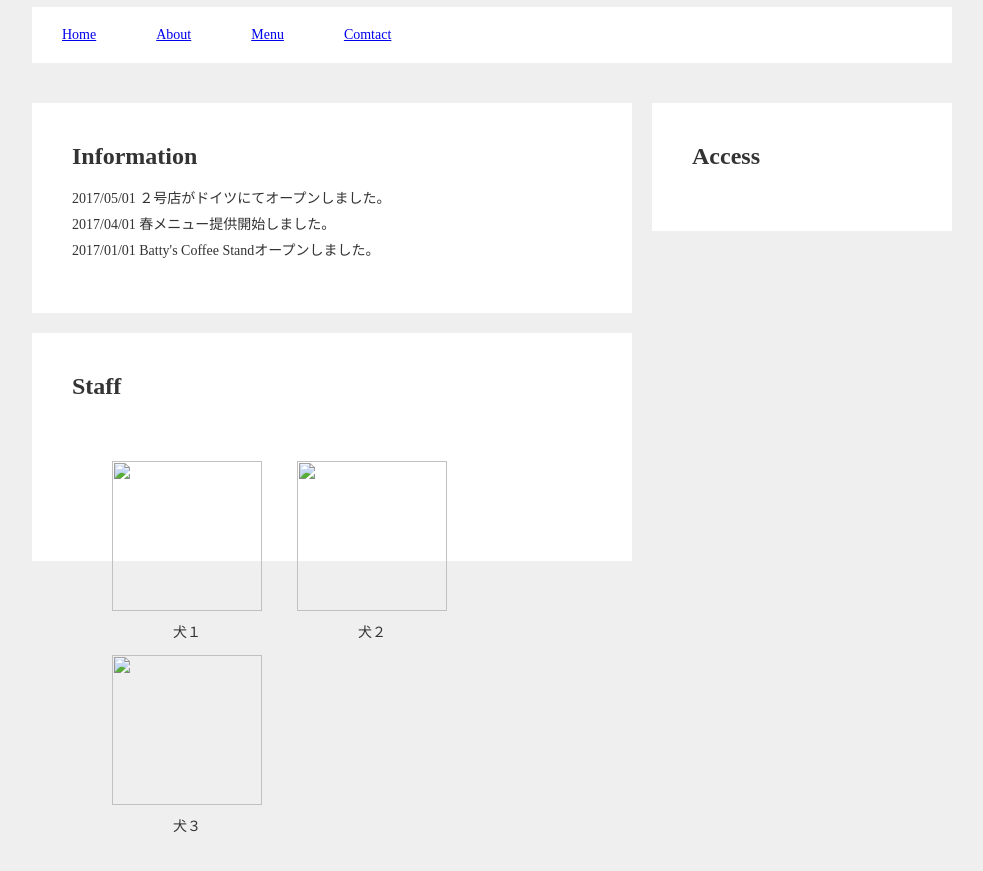
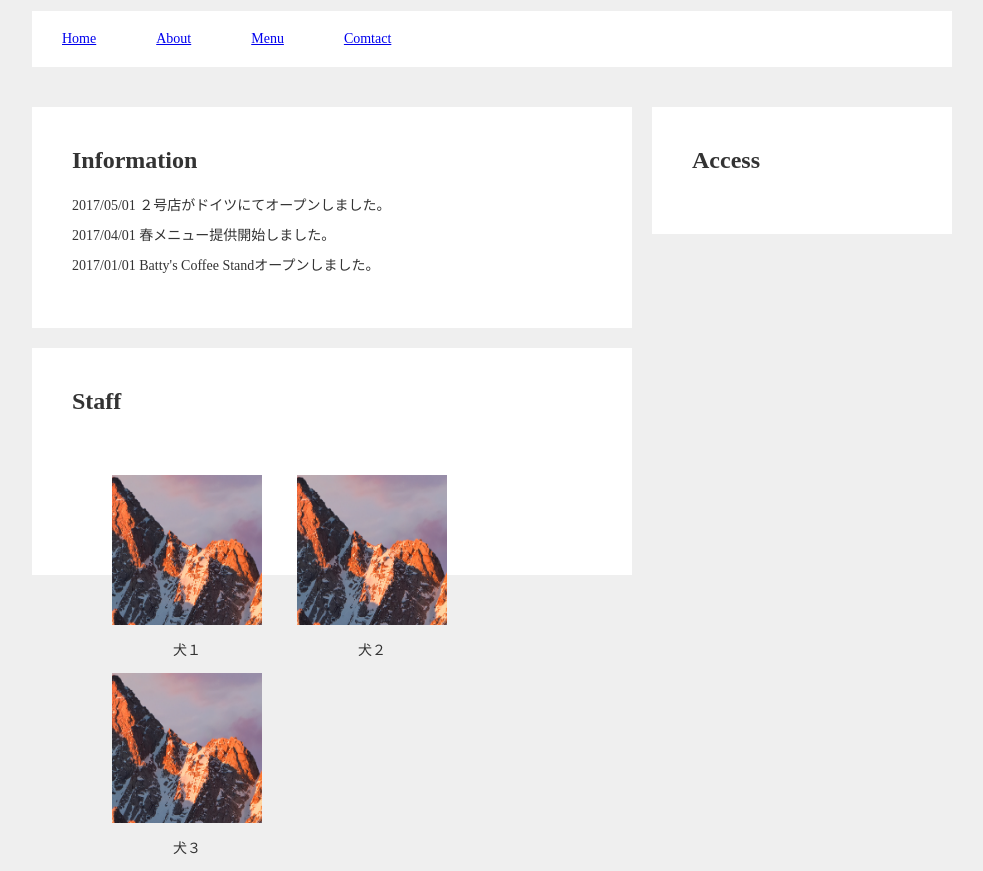
Before and after one commit to fukuda03/sample2, a plain HTML site: page index.html in a window 1280 px wide. Shown: the part 109-980 px from the top of the page, without its empty margins (148-1131 px from the left). Before the commit the page ends 958 px from the top, so only its background shows below. Drawn offline with nearby package versions, Linux system fonts and the light colour scheme; files that its build step writes are made by us from their sources.

Commit message:
パスを修正

```diff
--- a/index.html
+++ b/index.html
@@ -3,8 +3,7 @@
   <head>
     <meta charset="utf-8" />
     <title>Batty's Coffee Stand</title>
-    <link rel="stylesheet" href="css/normalize.css">
-    <link rel="stylesheet" href="css/style.css">
+    <link rel="stylesheet" href="./css/style.css">
   </head>
   <body>
     <header>
@@ -36,15 +35,15 @@
       <h2 class="text-title">Staff</h2>
       <div class="card-contents">
     <div class="staff-list">
-      <img src="PAK85_obieruwanko1313.jpg.jpg"  class="staff-image">
+      <img src="./screen.png"  class="staff-image">
       <p class="staff-name">犬１</p>
     </div>
     <div class="staff-list">
-      <img src="PAK85_obieruwanko1313.jpg.jpg" class="staff-image">
+      <img src="./screen.png"  class="staff-image">
       <p class="staff-name">犬２</p>
     </div>
     <div class="staff-list">
-      <img src="PAK85_obieruwanko1313.jpg.jpg" class="staff-image">
+      <img src="./screen.png"  class="staff-image">
       <p class="staff-name">犬３</p>
     </div>
     </div>
```
Also changed, not shown: css/style.css (renamed from style.css), screen.png (added).
